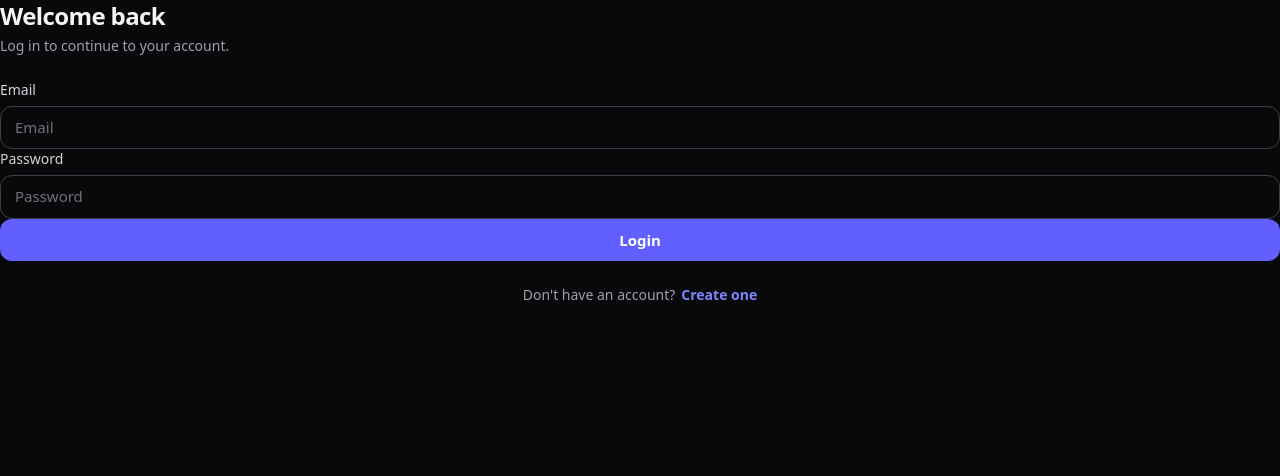
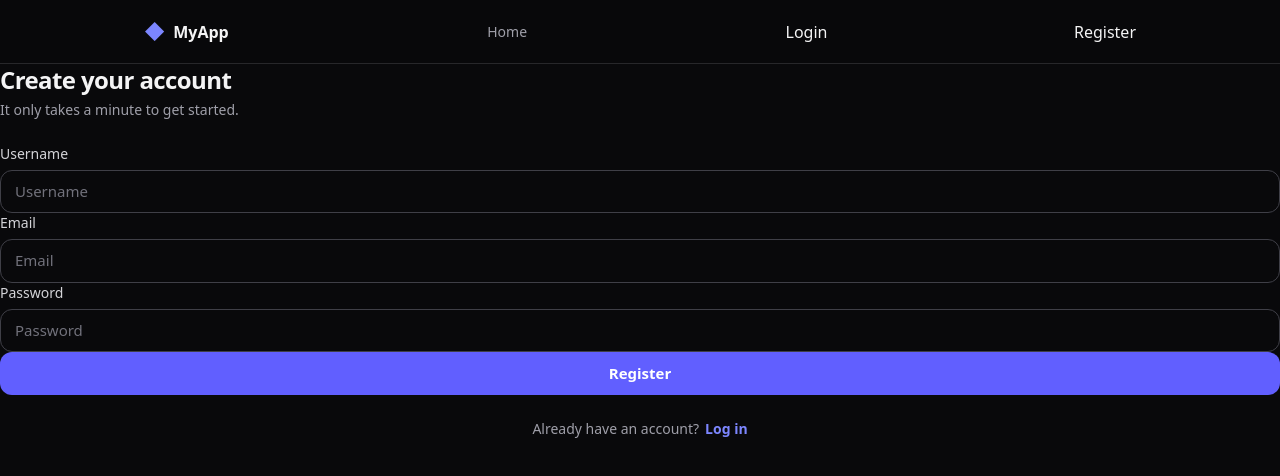
Before and after one commit to Gexof/react-todo, a React (Vite) app: page /register in a window 1280 px wide. Shown: the top 476 px of the page. Built offline with nearby package versions, Linux system fonts and the light colour scheme.

Commit message:
add routing

```diff
--- a/src/App.tsx
+++ b/src/App.tsx
@@ -1,11 +1,12 @@
 import { Toaster } from "react-hot-toast";
-import Register from "./pages/Register";
-import Login from "./pages/Login";
+
+import { RouterProvider } from "react-router";
+import router from "./router";
 
 function App() {
   return (
     <>
-      <Login />
+      <RouterProvider router={router} />
       <Toaster />
     </>
   );
--- a/src/components/Navbar.tsx
+++ b/src/components/Navbar.tsx
@@ -0,0 +1,34 @@
+import { Link, NavLink } from "react-router";
+
+const Navbar = () => {
+  return (
+    <header className="sticky top-0 z-20 h-16 border-b border-zinc-800 bg-zinc-950/80 backdrop-blur">
+      <nav className="mx-auto flex h-full max-w-5xl items-center justify-between px-4">
+        <Link
+          to="/"
+          className="flex items-center gap-2 font-bold text-zinc-100"
+        >
+          <span className="text-xl text-indigo-400">◆</span>
+          <span>MyApp</span>
+        </Link>
+
+        <div className="flex items-center gap-1">
+          <NavLink
+            to="/"
+            end
+            className="rounded-lg px-3 py-1.5 text-sm font-medium transition text-zinc-400 hover:bg-zinc-800/60 hover:text-zinc-100"
+          >
+            Home
+          </NavLink>
+        </div>
+
+        <>
+          <NavLink to="/login">Login</NavLink>
+          <NavLink to="/register">Register</NavLink>
+        </>
+      </nav>
+    </header>
+  );
+};
+
+export default Navbar;
--- /dev/null
+++ b/src/components/auth/ProtectedRoute.tsx
@@ -0,0 +1,22 @@
+import type { ReactNode } from "react";
+import { Navigate } from "react-router";
+
+interface IProps {
+  isAllowed: boolean;
+  redirectPath: string;
+  children: ReactNode;
+  data?: unknown;
+}
+
+const ProtectedRoute = ({
+  isAllowed,
+  redirectPath,
+  children,
+  data,
+}: IProps) => {
+  if (!isAllowed) return <Navigate to={redirectPath} replace state={data} />;
+
+  return children;
+};
+
+export default ProtectedRoute;
--- /dev/null
+++ b/src/pages/Layout.tsx
@@ -0,0 +1,15 @@
+import { Outlet } from "react-router";
+import Navbar from "../components/Navbar";
+
+const RootLayout = () => {
+  return (
+    <>
+      <Navbar />
+      <main>
+        <Outlet />
+      </main>
+    </>
+  );
+};
+
+export default RootLayout;
--- a/src/pages/Login.tsx
+++ b/src/pages/Login.tsx
@@ -30,10 +30,15 @@ const Login = () => {
     setIsLoading(true);
 
     try {
-      const { status } = await axiosInstance.post("/auth/local", data);
+      const { status, data: resData } = await axiosInstance.post(
+        "/auth/local",
+        data,
+      );
+
+      console.log(resData);
 
       if (status === 200) {
-        toast.success("You successfully registered your account", {
+        toast.success("You successfully Login", {
           position: "bottom-center",
           duration: 4000,
           style: {
@@ -43,6 +48,12 @@ const Login = () => {
           },
         });
       }
+
+      localStorage.setItem("loggedInUser", JSON.stringify(resData));
+
+      setTimeout(() => {
+        location.replace("/");
+      }, 2000);
     } catch (error) {
       const errorObj = error as AxiosError<IErrorResponse>;
       const msg = errorObj.response?.data?.error?.message;
--- a/src/pages/Register.tsx
+++ b/src/pages/Register.tsx
@@ -10,6 +10,7 @@ import toast from "react-hot-toast";
 import { useState } from "react";
 import type { AxiosError } from "axios";
 import type { IErrorResponse } from "../interfaces";
+import { useNavigate } from "react-router";
 
 interface IFormInput {
   username: string;
@@ -18,6 +19,8 @@ interface IFormInput {
 }
 
 const Register = () => {
+  const navigate = useNavigate();
+
   const [isLoading, setIsLoading] = useState(false);
 
   const {
@@ -26,6 +29,7 @@ const Register = () => {
     formState: { errors },
   } = useForm<IFormInput>({ resolver: yupResolver(registerSchema) });
 
+  // Handlers
   const onSubmit: SubmitHandler<IFormInput> = async (data) => {
     setIsLoading(true);
 
@@ -42,6 +46,10 @@ const Register = () => {
             width: "fit-content",
           },
         });
+
+        setTimeout(() => {
+          navigate("/login");
+        }, 2000);
       }
     } catch (error) {
       const errorObj = error as AxiosError<IErrorResponse>;
--- /dev/null
+++ b/src/pages/index.tsx
@@ -0,0 +1,5 @@
+const Home = () => {
+  return <div>index</div>;
+};
+
+export default Home;
--- a/src/router/index.tsx
+++ b/src/router/index.tsx
@@ -3,20 +3,37 @@ import {
   createRoutesFromElements,
   Route,
 } from "react-router";
+import RootLayout from "../pages/Layout";
+import Login from "../pages/Login";
+import Register from "../pages/Register";
+import Home from "../pages";
+import ProtectedRoute from "../components/auth/ProtectedRoute";
 
-const isLoggedIn = false;
-const userData: { email: string } | null = isLoggedIn
-  ? { email: "email@gmail.com" }
-  : null;
+const storageKey = "loggedInUser";
+const userDataString = localStorage.getItem(storageKey);
+const userData = userDataString ? JSON.parse(userDataString) : null;
 
 const router = createBrowserRouter(
   createRoutesFromElements(
     <>
-      <Route path="/">
-        <Route index />
-        <Route path="login" />
-        <Route path="register" />
+      <Route path="/" element={<RootLayout />}>
+        <Route
+          index
+          element={
+            <ProtectedRoute
+              isAllowed={userData?.jwt}
+              redirectPath="/login"
+              data={userData}
+            >
+              <Home />
+            </ProtectedRoute>
+          }
+        />
+        <Route path="login" element={<Login />} />
+        <Route path="register" element={<Register />} />
       </Route>
     </>,
   ),
 );
+
+export default router;
```
